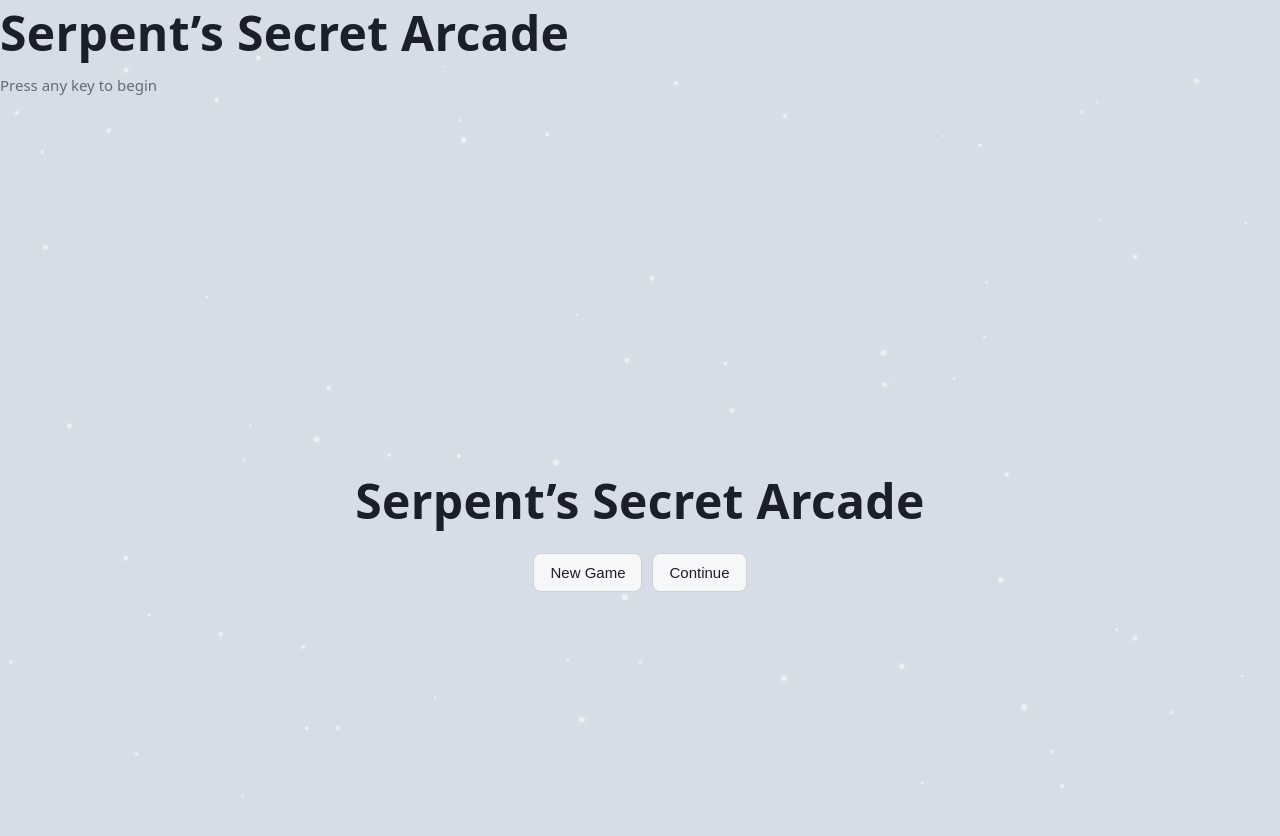
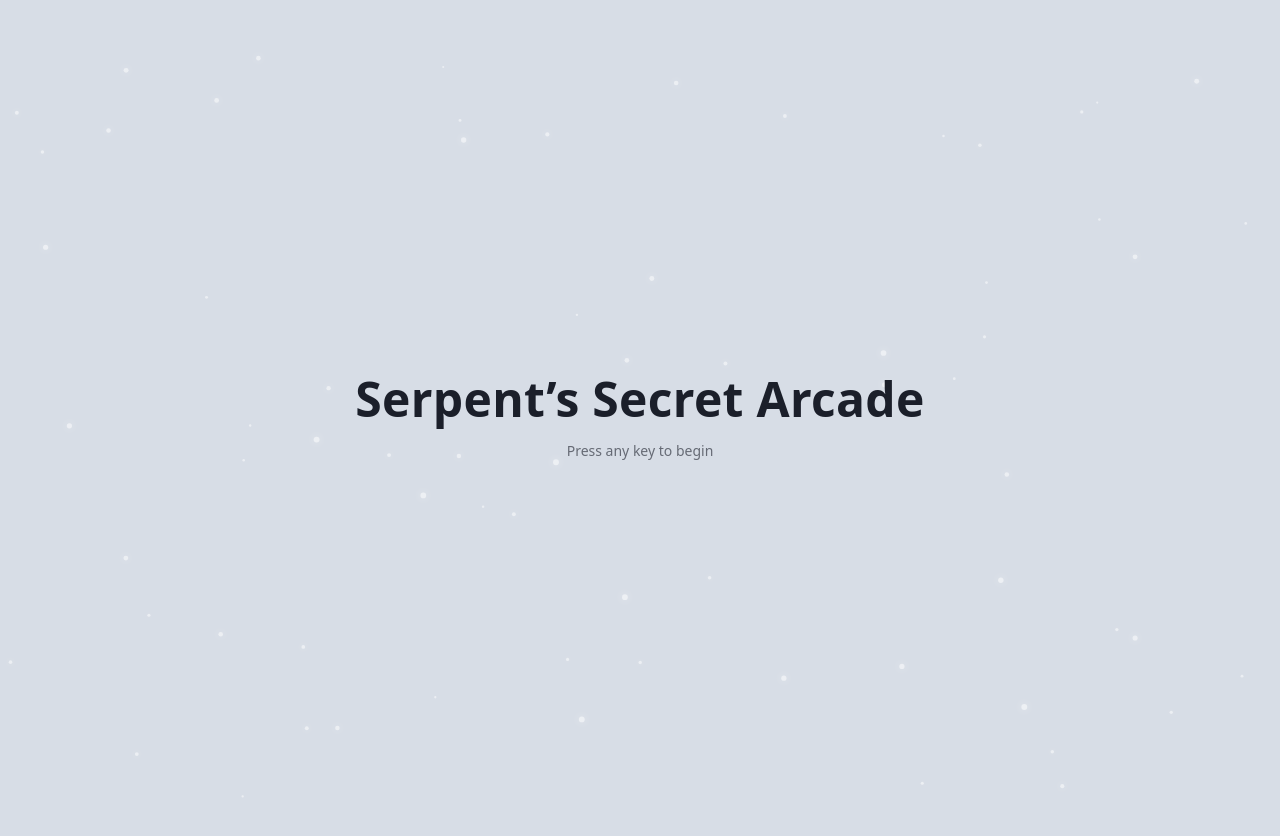
Before and after one commit to TheproVmax/serpents-secret-arcade, a plain HTML site: page index.html in a window 1280 px wide. Drawn offline with Linux system fonts and the light colour scheme.

Commit message:
Update style.css

```diff
--- a/style.css
+++ b/style.css
@@ -78,3 +78,46 @@
 button:active{
 transform:translateY(0px);
 }
+
+.title-screen,
+.menu{
+position:relative;
+z-index:1;
+
+height:100vh;
+
+display:flex;
+flex-direction:column;
+justify-content:center;
+align-items:center;
+
+text-align:center;
+padding:20px;
+}
+
+/* hidden state */
+.hidden{
+display:none;
+}
+
+/* fade animations */
+.fadeOut{
+opacity:0;
+transition:0.6s ease;
+}
+
+.fadeIn{
+animation:fadeIn 0.6s ease forwards;
+}
+
+@keyframes fadeIn{
+from{opacity:0; transform:translateY(10px);}
+to{opacity:1; transform:translateY(0);}
+}
+
+/* smaller subtitle feel */
+.title-screen p{
+opacity:0.6;
+font-size:14px;
+margin-top:10px;
+}
```
